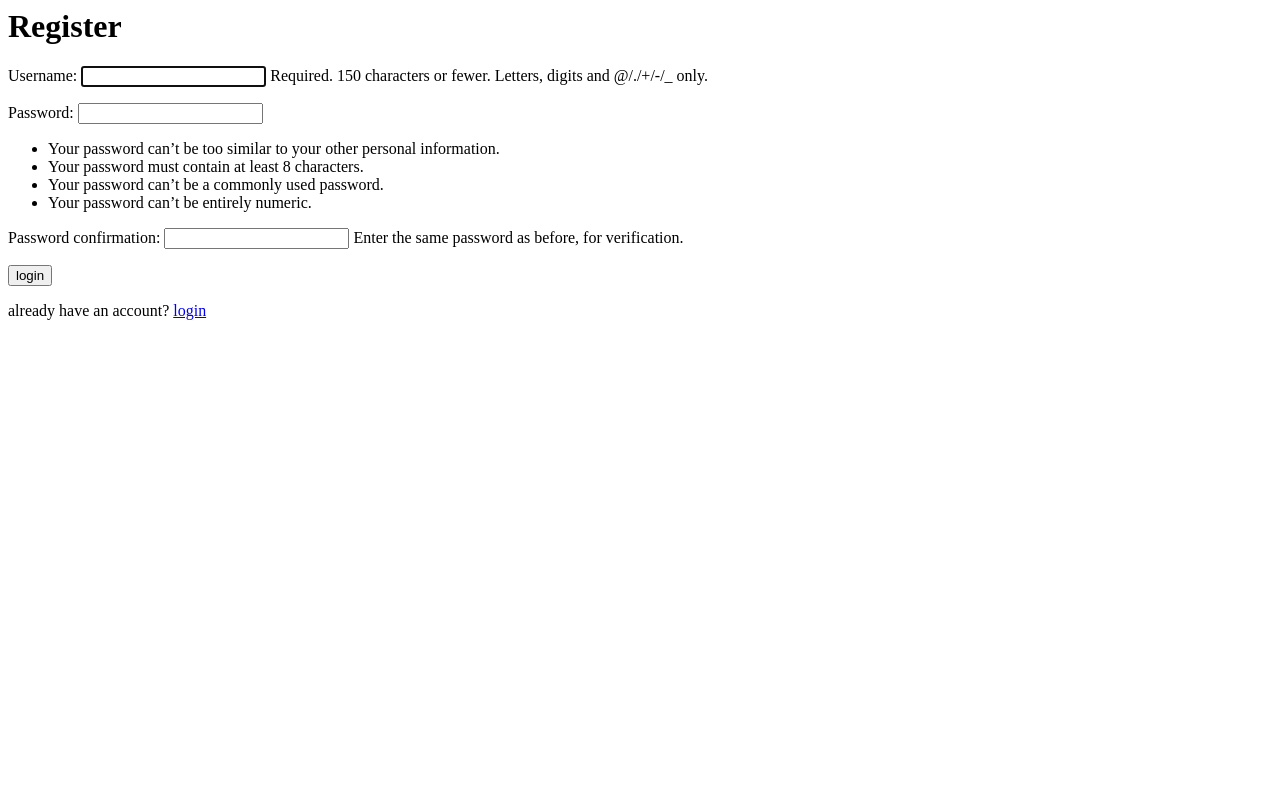
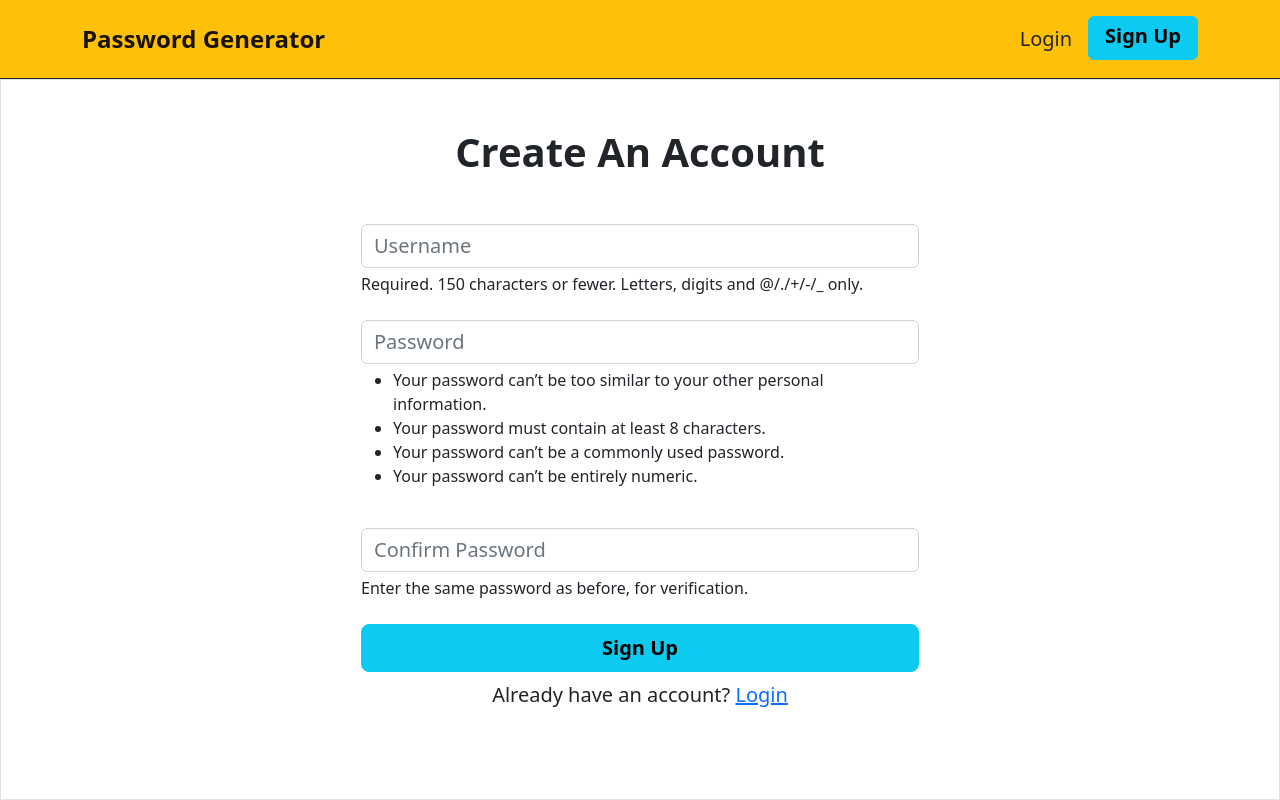
Before and after one commit to usmonbek-umarbekovich/masterpass, a Django app: page /register/ in a window 1280 px wide. Run offline with Django 4.2, Linux system fonts and the light colour scheme; some libraries are stand-ins or nearby versions.

Commit message:
styled login & register & fixed validation

```diff
--- a/password_generator/templates/password_generator/base.html
+++ b/password_generator/templates/password_generator/base.html
@@ -76,7 +76,7 @@
                         </li>
                         <li class="nav-item">
                             <a
-                                href="#"
+                                href="{% url 'register' %}"
                                 class="nav-link fs-5 btn btn-info text-black fw-semibold pb-2 pt-1 px-3"
                                 >Sign Up</a
                             >
--- a/password_generator/templates/password_generator/confirm_delete_password.html
+++ b/password_generator/templates/password_generator/confirm_delete_password.html
@@ -2,7 +2,7 @@
 
 <!-- Confirm Delete -->
 {% block app %}
-<div id="create_password" class="py-5 px-2">
+<div id="confirm_delete" class="py-5 px-2">
     <div class="container">
         <form class="d-flex flex-column align-items-center col-md-9 mx-auto">
             {% csrf_token %}
--- a/password_generator/templates/password_generator/create.html
+++ b/password_generator/templates/password_generator/create.html
@@ -18,6 +18,9 @@
                         id="site"
                         placeholder="example.com" />
                     <label for="site">Website</label>
+                    {% for error in form.site_name.errors %}
+                    <p class="text-danger mb-1">{{ error }}</p>
+                    {% endfor %}
                 </div>
                 <div class="form-floating mb-4 w-100 fs-5">
                     <input
@@ -27,6 +30,9 @@
                         id="length"
                         placeholder="999" />
                     <label for="length">Length</label>
+                    {% for error in form.password.errors %}
+                    <p class="text-danger mb-1">{{ error }}</p>
+                    {% endfor %}
                 </div>
                 <input
                     type="submit"
--- a/password_generator/templates/password_generator/detail.html
+++ b/password_generator/templates/password_generator/detail.html
@@ -1,8 +1,8 @@
 {% extends 'password_generator/base.html' %}
 
-<!-- List of passwords -->
+<!-- Password Detail -->
 {% block app %}
-<div id="passwords" class="py-5 px-2">
+<div id="detail" class="py-5 px-2">
     <div class="container">
         <div class="d-flex flex-column mx-auto">
             <div
--- a/password_generator/templates/password_generator/duplicate_site.html
+++ b/password_generator/templates/password_generator/duplicate_site.html
@@ -2,7 +2,7 @@
 
 <!-- Duplicate site -->
 {% block app %}
-<div id="create_password" class="py-5 px-2">
+<div id="duplicate_site" class="py-5 px-2">
     <div class="container">
         <div class="d-flex flex-column align-items-center col-md-9 mx-auto">
             <h1 class="display-6 mb-4 text-danger">
--- a/password_generator/templates/password_generator/listall.html
+++ b/password_generator/templates/password_generator/listall.html
@@ -42,6 +42,11 @@
                         </div>
                     </div>
                 </li>
+                {% empty %}
+                <li class="fs-4 mx-auto text-center">
+                    You haven't created any password yet.
+                    <a href="{% url 'create' %}">Create one</a>
+                </li>
                 {% endfor %}
             </ol>
         </div>
--- a/password_generator/templates/password_generator/register.html
+++ b/password_generator/templates/password_generator/register.html
@@ -1,8 +1,72 @@
-<h1>Register</h1>
+{% extends 'password_generator/base.html' %}
+
+<!-- Create password -->
+{% block app %}
+<div id="create_password" class="py-5 px-2">
+    <div class="container">
+        <div class="d-flex flex-column align-items-center col-md-6 mx-auto">
+            <h1 class="display-6 mb-5 text-center fw-semibold">
+                Create An Account
+            </h1>
+            <form
+                method="POST"
+                class="d-flex flex-column align-items-center w-100">
+                {% csrf_token %}
+                <div class="mb-4 w-100">
+                    {% for error in form.username.errors %}
+                    <p class="text-danger mb-1">{{ error }}</p>
+                    {% endfor %}
+                    <input
+                        type="text"
+                        name="username"
+                        class="form-control fs-5 mb-1"
+                        id="username"
+                        placeholder="Username" />
+                    {{ form.username.help_text | safe }}
+                </div>
+
+                <div class="mb-4 w-100">
+                    {% for error in form.password1.errors %}
+                    <p class="text-danger mb-1">{{ error }}</p>
+                    {% endfor %}
+                    <input
+                        type="password"
+                        name="password1"
+                        class="form-control fs-5 mb-1"
+                        id="password1"
+                        placeholder="Password" />
+                    {{ form.password1.help_text | safe }}
+                </div>
+
+                <div class="mb-4 w-100">
+                    {% for error in form.password2.errors %}
+                    <p class="text-danger mb-1">{{ error }}</p>
+                    {% endfor %}
+                    <input
+                        type="password"
+                        name="password2"
+                        class="form-control fs-5 mb-1"
+                        id="password2"
+                        placeholder="Confirm Password" />
+                    {{ form.password2.help_text | safe }}
+                </div>
+
+                <input
+                    type="submit"
+                    class="btn btn-info btn-lg fw-semibold w-100 mb-2"
+                    value="Sign Up" />
+                <p class="fs-5">
+                    Already have an account?
+                    <a href="{% url 'login' %}">Login</a>
+                </p>
+            </form>
+        </div>
+    </div>
+</div>
+{% endblock app %}
 
 <form action="" method="post">
-    {% csrf_token %}
-    {{ form.as_p }}
-    <input type="submit" value="login">
+    {% csrf_token %} {{ form.as_p }}
+    <input type="submit" value="login" />
     <p>already have an account? <a href="{% url 'login' %}">login</a></p>
 </form>
```
Also changed, not shown: password_generator/templates/password_generator/edit.html (+8 -2 lines), password_generator/templates/password_generator/exist.html (+7 -1 lines), password_generator/templates/password_generator/login.html (+47 -7 lines), password_generator/templates/password_generator/search.html (+15 -6 lines).
